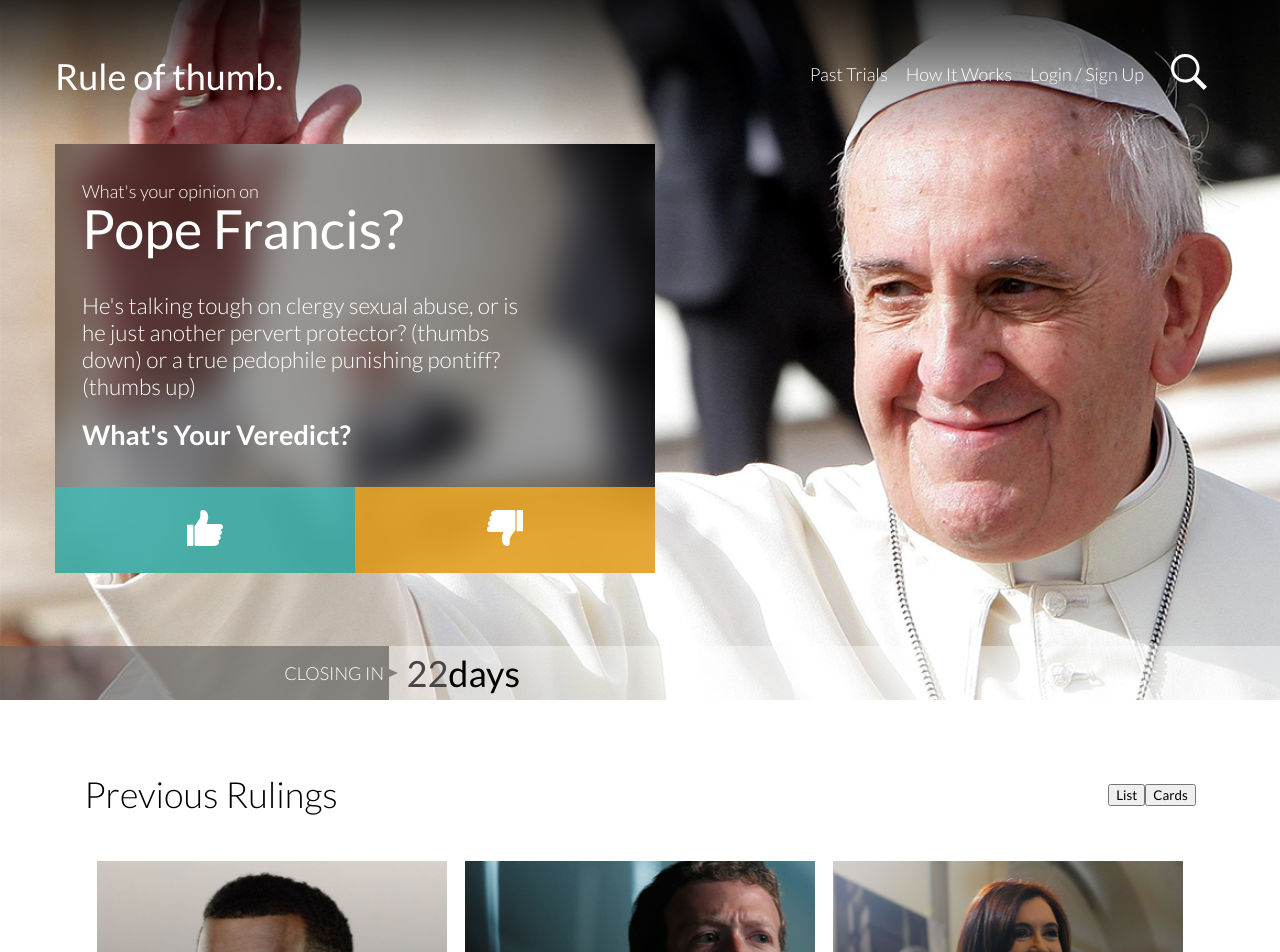
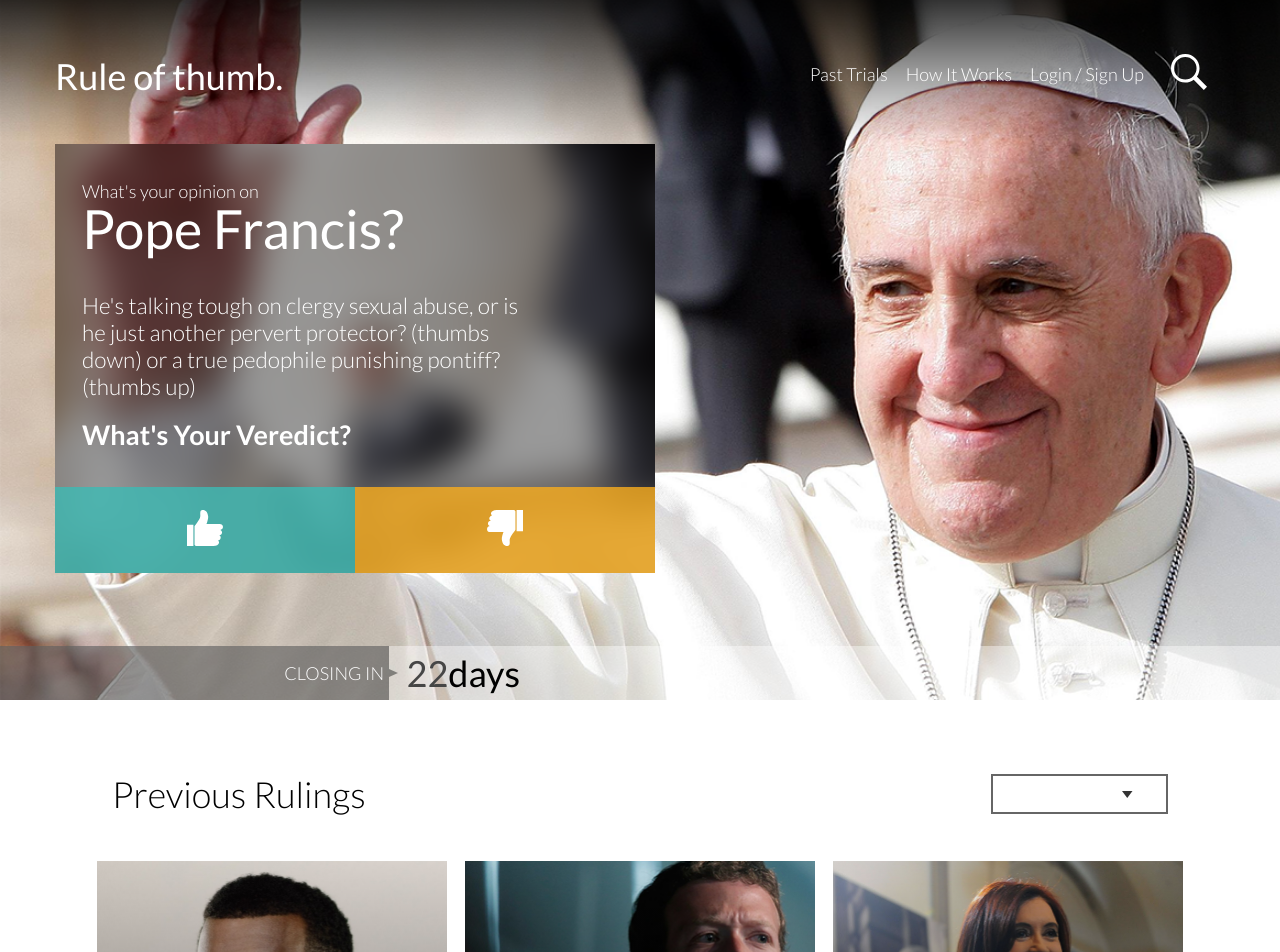
Before and after one commit to rekiemkr/rule-of-thumb, a React (Create React App) app: page / in a window 1280 px wide. Shown: the top 952 px of the page. Built offline with nearby package versions, Linux system fonts and the light colour scheme; the HTML template or start-up script is replaced by a standard one.

Commit message:
Created dropdown component and added it functionality

```diff
--- a/package.json
+++ b/package.json
@@ -9,7 +9,7 @@
     "react": "^16.14.0",
     "react-dom": "^16.14.0",
     "react-router-dom": "^5.2.0",
-    "react-scripts": "3.0.1",
+    "react-scripts": "^5.0.0",
     "react-scroll": "^1.8.2"
   },
   "scripts": {
--- /dev/null
+++ b/src/components/dropdown/dropdown.css
@@ -0,0 +1,46 @@
+.dropdown {
+    cursor: pointer;
+    position: relative;
+    width: 173px;
+    height: 36px;
+    border: 2px solid var(--color-darker-background);
+}
+
+.dropdown__options {
+    position: absolute;
+    top: 36px;
+    left: -2px;
+    z-index: 4;
+}
+
+.dropdown__option:first-child {
+    border-bottom: 0;
+}
+
+.dropdown__option {
+    cursor: pointer;
+    display: flex;
+    justify-content: center;
+    align-items: center;
+    width: 173px;
+    height: 36px;
+    border: 2px solid var(--color-darker-background);
+    background-color: white;
+}
+
+.dropdown__option:hover {
+    background-color: var(--color-light-gray);
+}
+
+.dropdown__selection {
+    display: flex;
+    align-items: center;
+    justify-content: center;
+    height: 100%;
+}
+
+.dropdown__selection--icon {
+    position: relative;
+    left: 28%;
+    transition: transform .5s;
+}
--- /dev/null
+++ b/src/components/dropdown/dropdown.js
@@ -0,0 +1,40 @@
+import React, { useState } from 'react'
+import "./dropdown.css"
+import Triangle from '../../assets/img/Triangle.svg'
+
+export default function Dropdown({selectOption}) {
+    const [option, setOption] = useState('')
+    const [deploy, setDeploy] = useState(false)
+
+    const chooseOption = (option) => {
+        if (option === 1) setOption('List')
+        if (option === 2) setOption('Grid')
+        selectOption(option)
+    }
+
+    return (
+        <section className='dropdown' onClick={() => setDeploy(!deploy)}>
+            <section className='dropdown__selection'>
+                <p>
+
+                    {option}
+                </p>
+                <img
+                    style={{ transform: deploy ? `rotate(${180}deg)` : `rotate(${0}deg)` }}
+                    className='dropdown__selection--icon'
+                    src={Triangle} />
+            </section>
+            {
+                deploy &&
+                <section className='dropdown__options'>
+                    <section className='dropdown__option' onClick={() => chooseOption(1)}>
+                        List
+                    </section>
+                    <section className='dropdown__option' onClick={() => chooseOption(2)}>
+                        Grid
+                    </section>
+                </section>
+            }
+        </section>
+    )
+}
--- a/src/page/Cards.js
+++ b/src/page/Cards.js
@@ -1,5 +1,6 @@
 import React, { useEffect, useState } from 'react'
 import Card from '../components/card/card';
+import Dropdown from '../components/dropdown/dropdown';
 import sizes from '../constants/sizes';
 import './cards.css'
 function Cards({ info, modifyStorage }) {
@@ -8,8 +9,9 @@ function Cards({ info, modifyStorage }) {
     useEffect(() => {
         if (window.innerWidth < sizes.MAX_MOBILE) setView('card');
     }, [])
-    const changeViewType = (viewChange) => {
-        setView(viewChange);
+    const selectOption = (viewChange) => {
+        if (viewChange === 1) setView('list')
+        if (viewChange === 2) setView('card')
     }
     return (
         <div className='cards'>
@@ -17,10 +19,13 @@ function Cards({ info, modifyStorage }) {
                 <h1 className='cards-header__title'>
                     Previous Rulings
                 </h1>
-                <section className='cards-header__menu'>
-                    <button onClick={() => changeViewType('list')}>List</button>
-                    <button onClick={() => changeViewType('card')}>Cards</button>
-                </section>
+                {
+                    window.innerWidth > 768 &&
+                    <section className='cards-header__menu'>
+                        <Dropdown selectOption={(option) => selectOption(option)} />
+                        {/* <buttos onClick={() => changeViewType('list')}>List</buttos */}
+                    </section>
+                }
             </section>
             <section style={{ flexDirection: view === 'list' ? 'column' : 'row' }} className='cards__content'>
                 {
--- a/src/page/cards.css
+++ b/src/page/cards.css
@@ -7,6 +7,8 @@
     display: flex;
     justify-content: space-between;
     align-items: center;
+    width: 95%;
+    margin: 0 auto;
 }
 
 .cards__content {
```
Also changed, not shown: src/assets/img/Triangle.svg (added), 1 other file (tests, documents, lock files or other folders).
